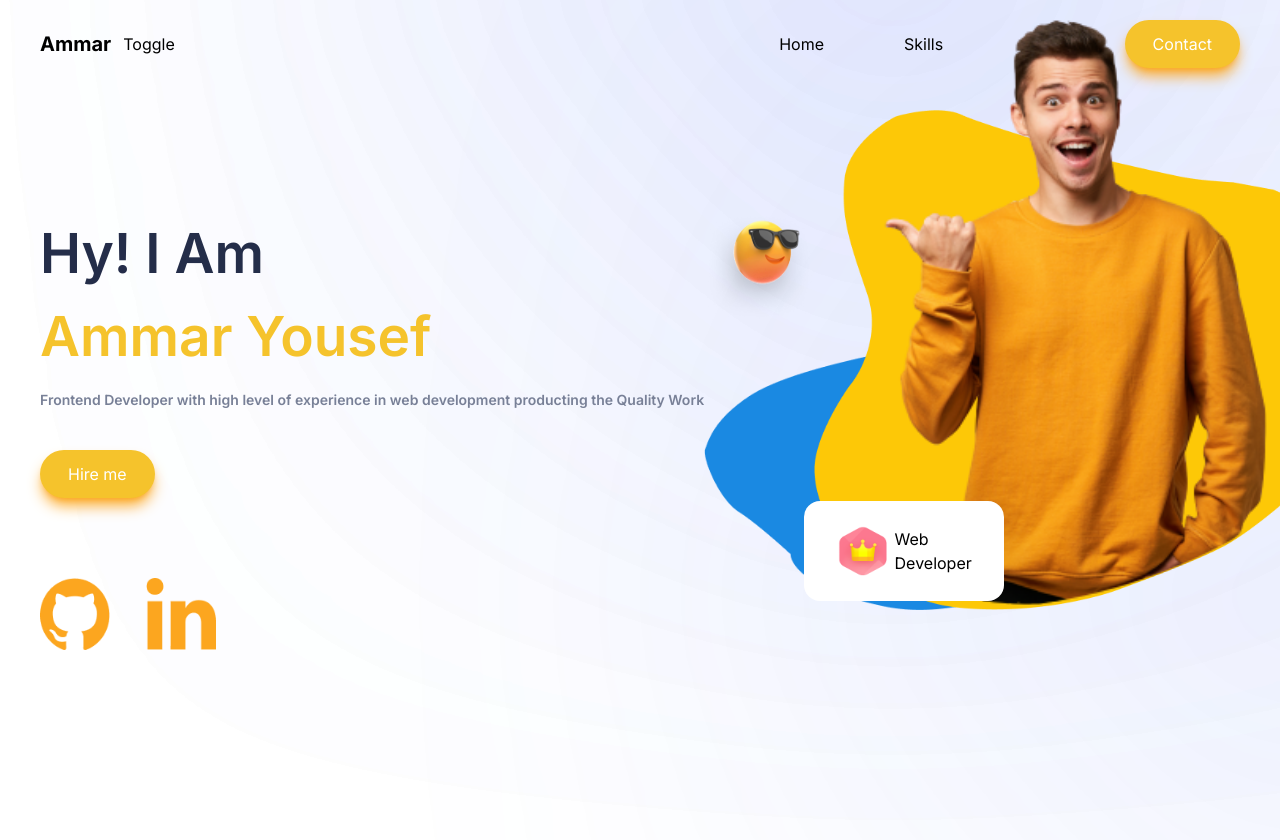
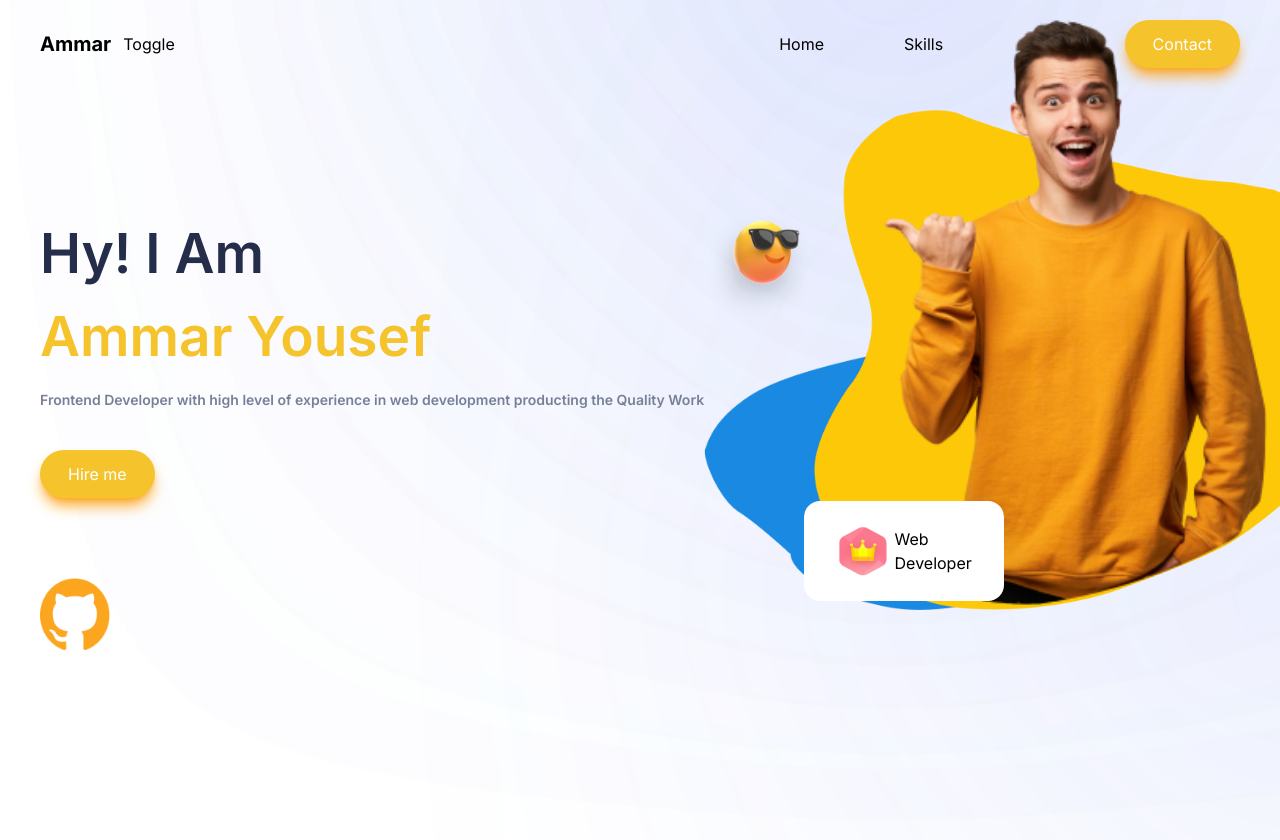
Before and after one commit to ammaryousef1/Portfolio, a Next.js app: page / in a window 1280 px wide. Shown: the top 840 px of the page. Built offline with nearby package versions, Linux system fonts and the light colour scheme.

Commit message:
first commit

```diff
--- a/app/Component/Intro/Intro.js
+++ b/app/Component/Intro/Intro.js
@@ -6,7 +6,7 @@
 import Image from 'next/image'
 import FloatingDiv from './FloatingDiv'
 import Github from '../../assets/image/github.png'
-import Linkedin from '../../assets/image/Linkedin.png'
+// import Linkedin from '../../assets/image/Linkedin.png'
 import crown from '../../assets/image/crown.png'
 const Intro = () => {
   return (
@@ -22,7 +22,7 @@
         </button>
         <div className='flex gap-9 relative top-20'>
           <Image width={70} height={50}  src={Github} alt='' />
-          <Image width={70} height={50}  src={Linkedin} alt='' />
+          {/* <Image width={70} height={50}  src={Linkedin} alt='' /> */}
 
         </div>
       </div>
```
